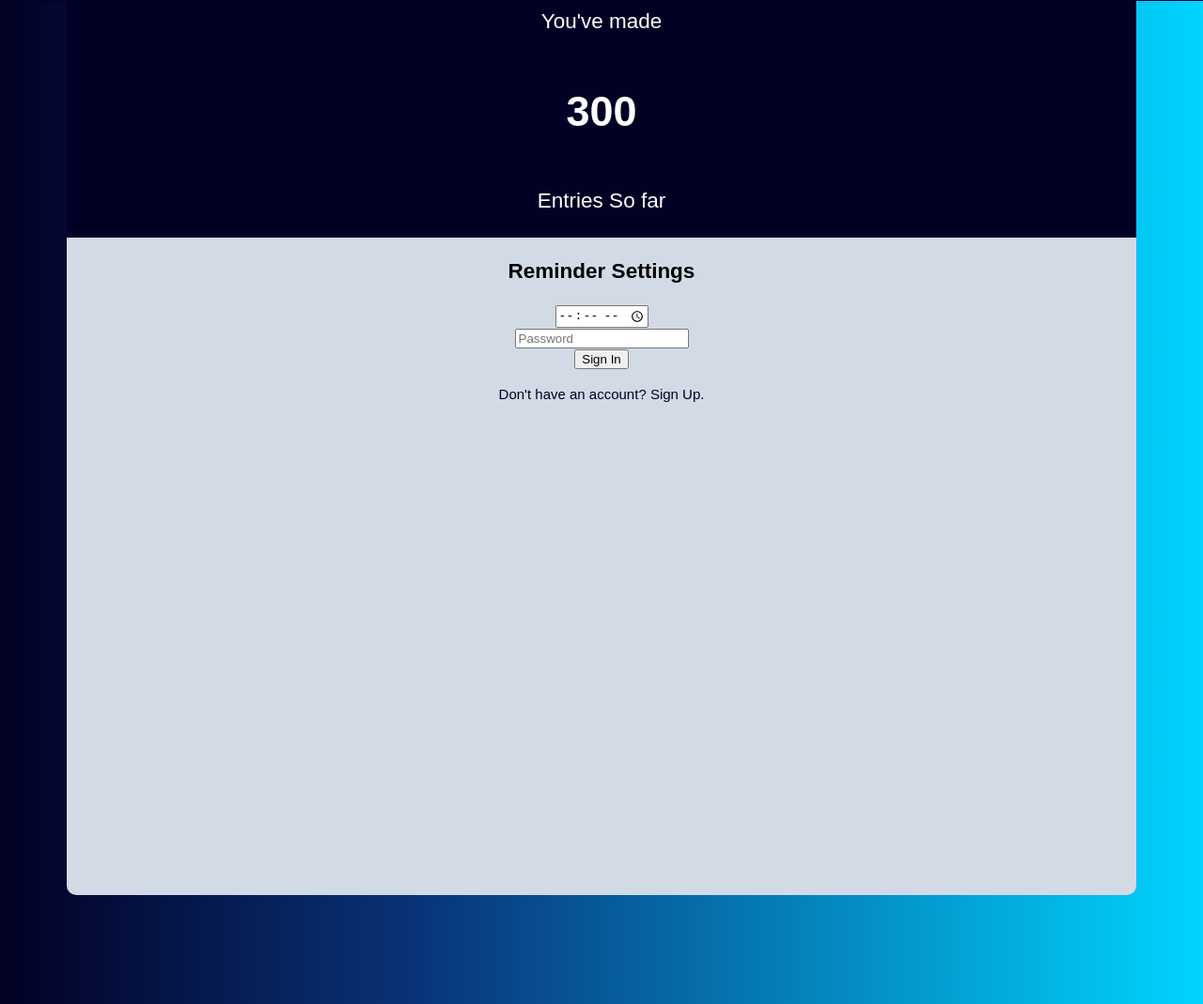
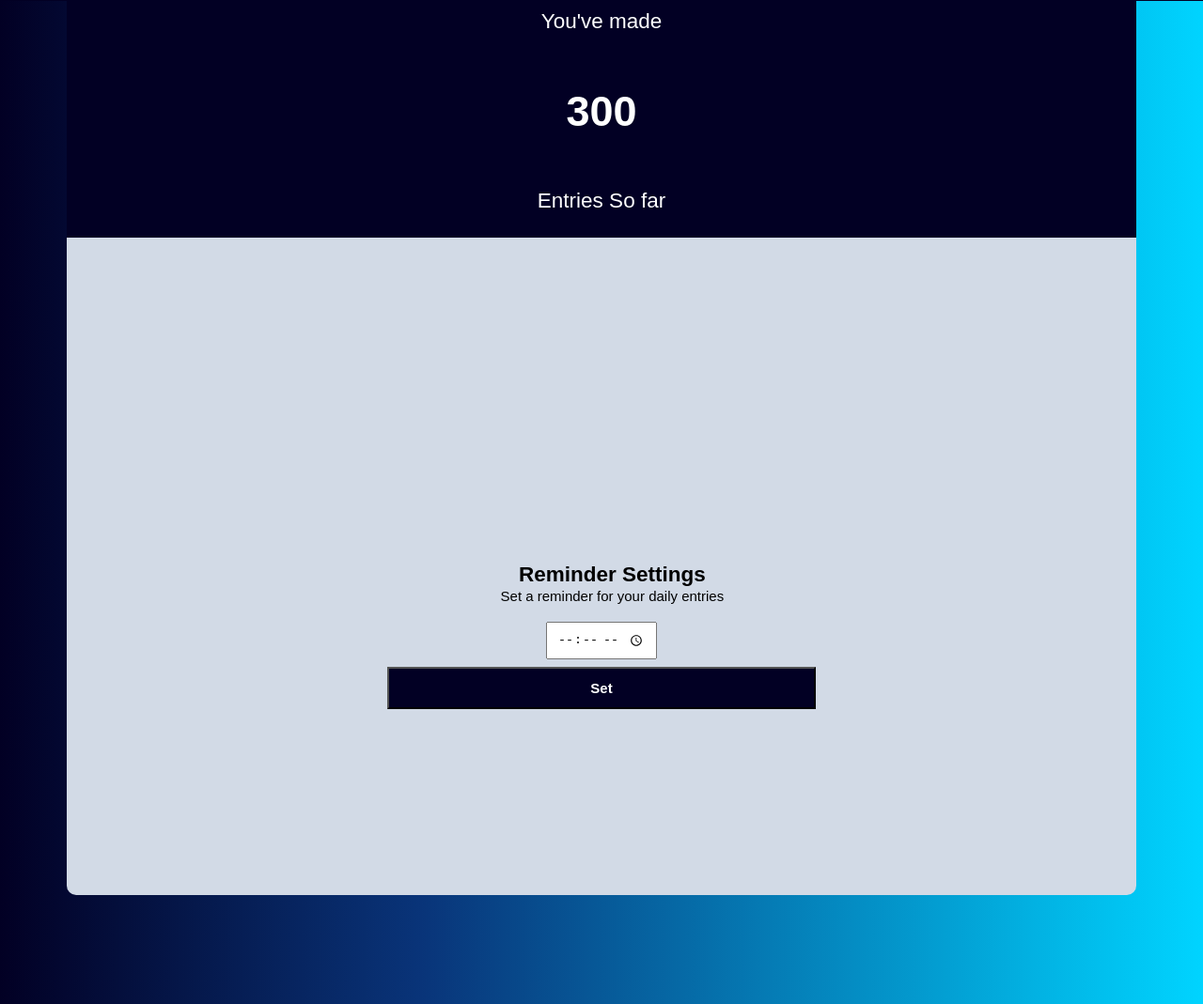
Before and after one commit to Ntare22/myDiary, a plain HTML site: page ui/profile.html in a window 1280 px wide. Shown: the part 799-1868 px from the top of the page at 94% size. Drawn offline with Linux system fonts and the light colour scheme.

Commit message:
tweaked a little on the thoughts page and finalized on the Reminders page

```diff
--- a/css/style.css
+++ b/css/style.css
@@ -164,7 +164,8 @@ aside {
 
 .signup-info button,
 .signin-info button,
-.thoughts-btn {
+.thoughts-btn,
+.settings button {
     padding: 12px 20px;
     margin: 8px 0px;
     width: 40%;
@@ -209,11 +210,6 @@ aside p a:hover {
     height: 80vh;
 }
 
-/* .account {
-    background: url("../img/icons/account.png");
-    z-index: 2;
-    width: 2px;
-} */
 
 .thoughts {
     background: #D2DAE6;
@@ -233,6 +229,7 @@ aside p a:hover {
     background: #020024;
     margin-bottom: 5px;
     margin-right: 5%;
+    margin-left: -1%;
     border-radius: 5px;
     padding-left: 3%;
     padding-top: 1%;
@@ -380,6 +377,25 @@ aside p a:hover {
     font-weight: bolder;
 }
 
+.settings {
+    margin-top: 30%;
+}
+
+.settings h2,
+.settings p {
+    font-size: 2em;
+    margin-left: 2%
+}
+
+.settings p {
+    margin-top: -5%;
+    font-size: 1em;
+}
+
+.settings input {
+    padding: 8px 10px;
+}
+
 
 /* Footer */
 
@@ -485,6 +501,10 @@ footer {
         position: relative;
     }
 
+    .item {
+        margin-left: -3%;
+    }
+
     .popUp {
         display: none;
         position: fixed;
@@ -527,12 +547,24 @@ footer {
     }
 
     /* Account Settings Page */
+
     #account {
         width: 100%;
         float: left;
         min-height: 700px;
         z-index: -1;
         background: #020024;
+    }
+
+    .settings h2,
+    .settings p {
+        font-size: 1.5em;
+        margin-left: 2%
+    }
+
+    .settings p {
+        margin-top: -2%;
+        font-size: 1em;
     }
 }
 
@@ -562,6 +594,10 @@ footer {
         float: right;
         padding-left: 50%;
         margin-top: 0px;
+    }
+
+    .item {
+        margin-left: -8%;
     }
 
     .item div,
@@ -605,7 +641,8 @@ footer {
     .container {
         width: 90%;
         margin: auto;
-        overflow: hidden;
+        margin-top: 60px;
+        overflow: scroll;
         border-radius: 10px;
         padding-top: 0px;
         margin-bottom: 0px;
@@ -620,7 +657,7 @@ footer {
         width: 90% !important;
         /* position: fixed; */
         margin-left: 3.5%;
-        margin-top: 18%;
+        margin-top: 12%;
         height: 60vh;
     }
 
--- a/ui/profile.html
+++ b/ui/profile.html
@@ -21,7 +21,6 @@
             <a id="account-btn" class="dropdown">
                 <img src="../img/icons/account.png" alt="Account">
                 <div class="dropdown-content">
-                    <!-- <a href="./login.html">Logout</a> -->
                     <button class="dropdown-btn" id="profile-btn">Profile</button>
                     <button class="dropdown-btn" onclick="logOut()">Logout</button>
                 </div>
@@ -46,19 +45,15 @@
         <aside>
             <div class="settings">
                 <h2>Reminder Settings</h2>
+                <p>Set a reminder for your daily entries</p>
                 <form action="">
                     <div>
                         <!-- <label for="name">Name</label><br /> -->
                         <input type="time" />
                     </div>
-                    <div>
-                        <!-- <label for="name">Name</label><br /> -->
-                        <input type="text" placeholder="Password" />
-                    </div>
-                    <button type="submit" onclick="logIn()">Sign In</button>
+                    <button type="submit">Set</button>
                 </form>
             </div>
-            <p><a href="../index.html">Don't have an account? Sign Up.</a></p>
         </aside>
     </div>
     <footer>
```
Also changed, not shown: ui/thoughts.html (+0 -1 lines).
